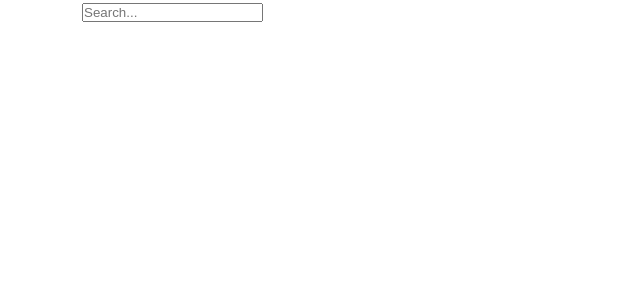
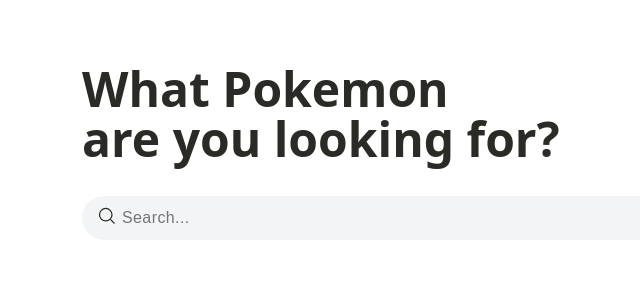
Before and after one commit to angbmz364/react-pokedex, a React (Vite) app: page / in a window 1280 px wide. Shown: the top 300 px of the page, without its empty margins (46-686 px from the left). Built offline with nearby package versions, Linux system fonts and the light colour scheme.

Commit message:
feat: header structure

```diff
--- a/src/pokemon/components/Header.jsx
+++ b/src/pokemon/components/Header.jsx
@@ -1,10 +1,25 @@
+import "../../styles/Header.css";
+
 export default function Header() {
   return (
     <nav>
-      <input
-        type="text"
-        placeholder="Search..."
-      />
+      <h1>What Pokemon <br/>are you looking for?</h1>
+      <form>
+        <svg
+          xmlns="http://www.w3.org/2000/svg"
+          fill="none"
+          width={'20px'}
+          viewBox="0 0 24 24"
+          strokeWidth="1.5"
+          stroke="currentColor"
+        >
+          <path
+            d="m21 21-5.197-5.197m0 0A7.5 7.5 0 1 0 5.196 5.196a7.5 7.5 0 0 0 10.607 10.607Z"
+          />
+        </svg>
+
+        <input type="text" placeholder="Search..." />
+      </form>
     </nav>
-  )
+  );
 }
--- /dev/null
+++ b/src/styles/Header.css
@@ -0,0 +1,40 @@
+h1 {
+  font-weight: 800;
+  font-size: 2.5rem;
+  padding: 2rem 0;
+  line-height: 50px;
+}
+
+@media (min-width: 768px) {
+  h1 {
+    font-size: 3rem;
+  }
+}
+
+nav {
+  padding: 2rem 0;
+}
+
+form {
+  position: relative;
+}
+
+form > svg {
+  position: absolute;
+  top: 10px;
+  left: 15px;
+}
+
+input {
+  width: 100%;
+  box-sizing: border-box;
+  border: 0;
+  font-size: 1rem;
+  letter-spacing: .4px;
+  color: var(--main-color);
+  font-weight: 100;
+  border-radius: 30px;
+  background: #F3F4F6;
+  padding: .8rem 1rem;
+  padding-left: 2.5rem;
+}
--- a/src/styles/index.css
+++ b/src/styles/index.css
@@ -1,3 +1,7 @@
+:root {
+  --main-color: #2a2a27;
+}
+
 * {
   margin: 0;
   padding: 0;
@@ -5,7 +9,7 @@
 
 body {
   background: #fff;
-  color: #0a0a0a;
+  color: var(--main-color);
   font-family: system-ui, -apple-system, BlinkMacSystemFont, 'Segoe UI', Roboto, Oxygen, Ubuntu, Cantarell, 'Open Sans', 'Helvetica Neue', sans-serif;
   display: grid;
   place-content: center;
```
Also changed, not shown: public/pokeball.jpg (added), src/styles/App.css (deleted).
